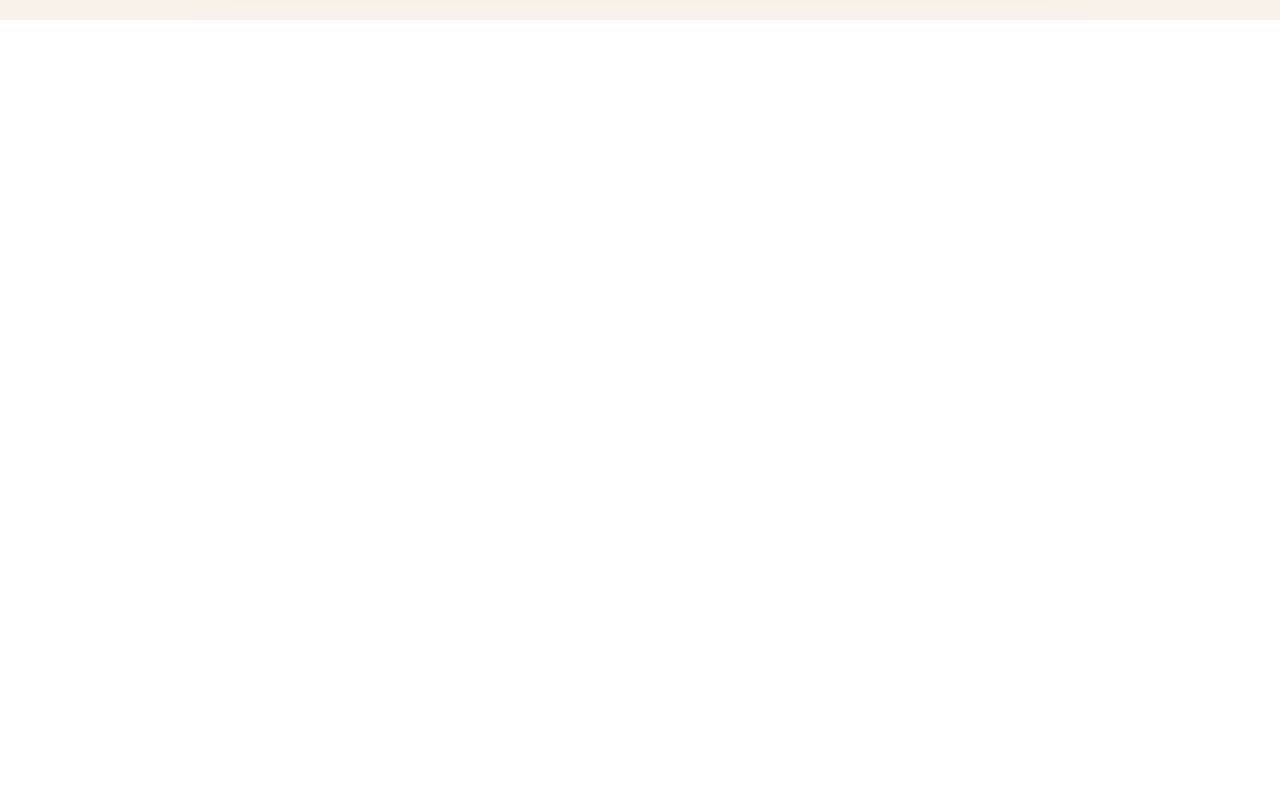
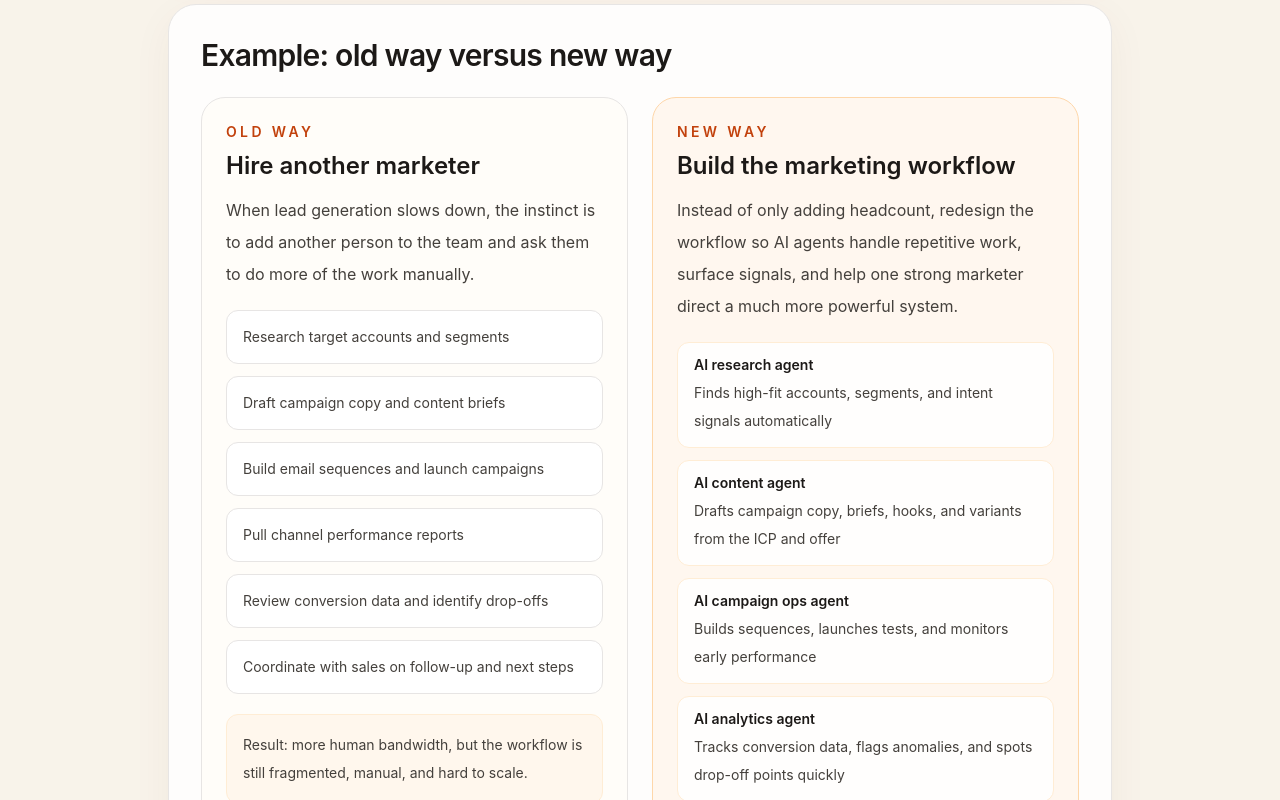
Before and after one commit to JE-MM-754/work-tools, a Next.js app: page /interview/sparq-gtm-reinvention-2026-04-01 in a window 1280 px wide. Shown: the part 3760-4560 px from the top of the page. Before the commit the page ends 3780 px from the top, so only its background shows below. Built offline with nearby package versions, Linux system fonts and the light colour scheme.

Commit message:
Add old-vs-new marketer workflow diagram

```diff
--- a/src/app/interview/sparq-gtm-reinvention-2026-04-01/page.tsx
+++ b/src/app/interview/sparq-gtm-reinvention-2026-04-01/page.tsx
@@ -142,6 +142,62 @@ export default function SparqGtmReinventionPage() {
             ))}
           </div>
         </section>
+
+        <section className="mt-10 rounded-[1.75rem] border border-stone-200 bg-white/85 p-8 shadow-[0_12px_40px_rgba(120,53,15,0.05)]">
+          <SectionHeader title="Example: old way versus new way" />
+          <div className="mt-6 grid gap-6 lg:grid-cols-2">
+            <div className="rounded-[1.5rem] border border-stone-200 bg-[#fffdf9] p-6">
+              <p className="text-sm font-semibold uppercase tracking-[0.24em] text-orange-700">Old way</p>
+              <h3 className="mt-2 text-2xl font-semibold text-stone-900">Hire another marketer</h3>
+              <p className="mt-3 text-base leading-8 text-stone-700">
+                When lead generation slows down, the instinct is to add another person to the team and ask them to do more of the work manually.
+              </p>
+              <div className="mt-5 space-y-3">
+                {[
+                  'Research target accounts and segments',
+                  'Draft campaign copy and content briefs',
+                  'Build email sequences and launch campaigns',
+                  'Pull channel performance reports',
+                  'Review conversion data and identify drop-offs',
+                  'Coordinate with sales on follow-up and next steps',
+                ].map((item) => (
+                  <div key={item} className="rounded-xl border border-stone-200 bg-white px-4 py-3 text-sm leading-7 text-stone-700">
+                    {item}
+                  </div>
+                ))}
+              </div>
+              <div className="mt-5 rounded-xl border border-orange-100 bg-orange-50 px-4 py-4 text-sm leading-7 text-stone-700">
+                Result: more human bandwidth, but the workflow is still fragmented, manual, and hard to scale.
+              </div>
+            </div>
+
+            <div className="rounded-[1.5rem] border border-orange-200 bg-[#fff7ef] p-6">
+              <p className="text-sm font-semibold uppercase tracking-[0.24em] text-orange-700">New way</p>
+              <h3 className="mt-2 text-2xl font-semibold text-stone-900">Build the marketing workflow</h3>
+              <p className="mt-3 text-base leading-8 text-stone-700">
+                Instead of only adding headcount, redesign the workflow so AI agents handle repetitive work, surface signals, and help one strong marketer direct a much more powerful system.
+              </p>
+              <div className="mt-5 grid gap-3">
+                {[
+                  ['AI research agent', 'Finds high-fit accounts, segments, and intent signals automatically'],
+                  ['AI content agent', 'Drafts campaign copy, briefs, hooks, and variants from the ICP and offer'],
+                  ['AI campaign ops agent', 'Builds sequences, launches tests, and monitors early performance'],
+                  ['AI analytics agent', 'Tracks conversion data, flags anomalies, and spots drop-off points quickly'],
+                  ['AI routing agent', 'Sends the highest-signal leads and recommendations to sales automatically'],
+                  ['Human marketer', 'Owns strategy, approves direction, tunes the system, and decides the next workflow to build'],
+                ].map(([title, body]) => (
+                  <div key={title} className="rounded-xl border border-orange-100 bg-white/90 px-4 py-3">
+                    <p className="text-sm font-semibold text-stone-900">{title}</p>
+                    <p className="mt-1 text-sm leading-7 text-stone-700">{body}</p>
+                  </div>
+                ))}
+              </div>
+              <div className="mt-5 rounded-xl border border-orange-200 bg-white px-4 py-4 text-sm leading-7 text-stone-700">
+                Result: more output, faster learning, better lead generation performance, and a system Sparq can optimize, govern, and expand into the next highest-leverage workflow.
+              </div>
+            </div>
+          </div>
+        </section>
       </div>
     </main>
   );
```
